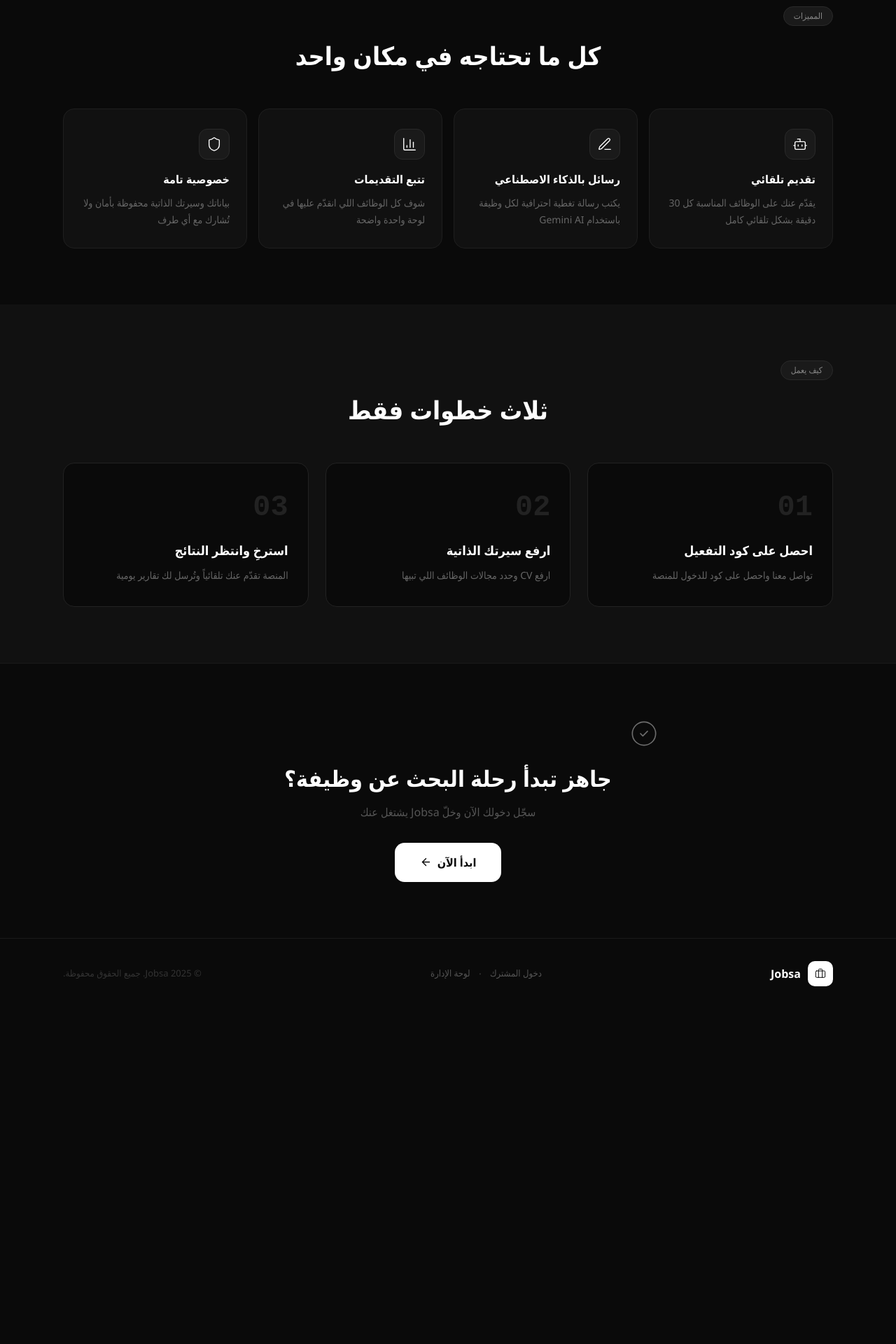
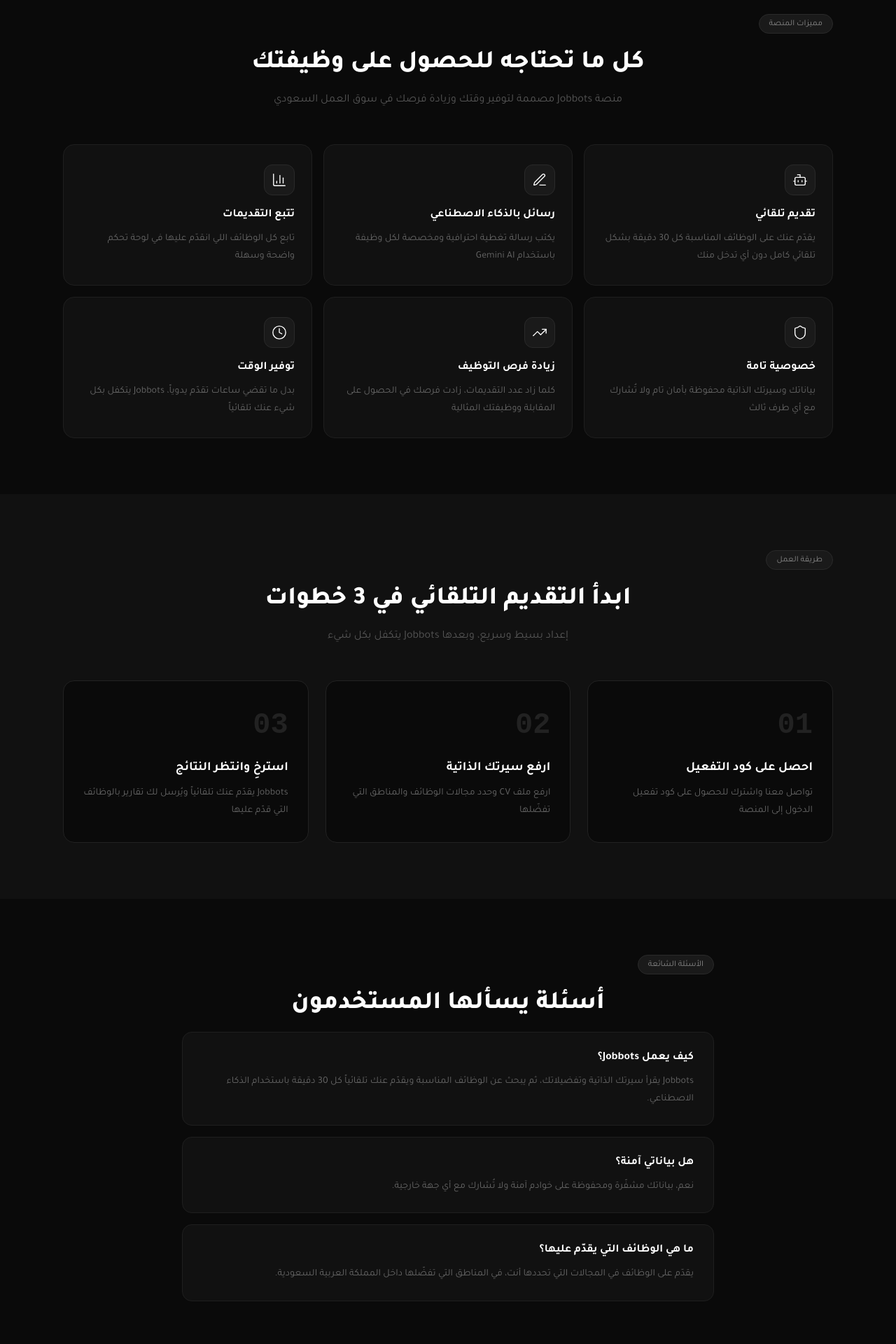
Before and after one commit to ahmedsupsa/bot-jobsa, a Next.js app in the folder admin_frontend/: page / in a window 1280 px wide. Shown: the part 860-2780 px from the top of the page at 70% size. Before the commit the page ends 2301 px from the top, so only its background shows below. Built offline with nearby package versions, Linux system fonts and the light colour scheme.

Commit message:
rebrand: Jobbots + Arabic font Tajawal + SEO metadata + expanded landing content

```diff
--- a/admin_frontend/app/layout.tsx
+++ b/admin_frontend/app/layout.tsx
@@ -2,8 +2,28 @@ import "./globals.css";
 import type { Metadata } from "next";
 
 export const metadata: Metadata = {
-  title: "Jobsa — بوت التقديم على الوظائف بالذكاء الاصطناعي",
-  description: "Jobsa بوت التقديم على الوظائف بالذكاء الاصطناعي — يقدّم عنك تلقائياً",
+  title: "Jobbots — بوت التقديم التلقائي على الوظائف بالذكاء الاصطناعي",
+  description:
+    "Jobbots يقدّم عنك على الوظائف تلقائياً باستخدام الذكاء الاصطناعي. وفّر وقتك، زد فرصك، واحصل على وظيفتك المثالية بدون جهد.",
+  keywords:
+    "تقديم تلقائي على الوظائف, بوت وظائف, ذكاء اصطناعي, jobbots, وظائف السعودية, Jobbots, التقديم على وظائف, بحث عن عمل",
+  openGraph: {
+    title: "Jobbots — بوت التقديم التلقائي على الوظائف",
+    description:
+      "Jobbots يقدّم عنك على المئات من الوظائف كل يوم تلقائياً. وفّر وقتك وزد فرصك في الحصول على وظيفة.",
+    url: "https://jobbots.org",
+    siteName: "Jobbots",
+    locale: "ar_SA",
+    type: "website",
+  },
+  twitter: {
+    card: "summary_large_image",
+    title: "Jobbots — بوت التقديم التلقائي على الوظائف",
+    description: "يقدّم عنك تلقائياً باستخدام الذكاء الاصطناعي",
+  },
+  alternates: {
+    canonical: "https://jobbots.org",
+  },
 };
 
 export default function RootLayout({
@@ -13,7 +33,17 @@ export default function RootLayout({
 }) {
   return (
     <html lang="ar" dir="rtl">
-      <body>{children}</body>
+      <head>
+        <link rel="preconnect" href="https://fonts.googleapis.com" />
+        <link rel="preconnect" href="https://fonts.gstatic.com" crossOrigin="anonymous" />
+        <link
+          href="https://fonts.googleapis.com/css2?family=Tajawal:wght@300;400;500;700;800;900&display=swap"
+          rel="stylesheet"
+        />
+      </head>
+      <body style={{ fontFamily: "'Tajawal', 'Segoe UI', Tahoma, sans-serif" }}>
+        {children}
+      </body>
     </html>
   );
 }
--- a/admin_frontend/app/login/page.tsx
+++ b/admin_frontend/app/login/page.tsx
@@ -39,7 +39,7 @@ export default function AdminLogin() {
       <div style={s.leftPanel}>
         <div style={s.brand}>
           <div style={s.brandLogo}><Briefcase size={28} strokeWidth={1.5} color="#0a0a0a" /></div>
-          <h1 style={s.brandName}>Jobsa</h1>
+          <h1 style={s.brandName}>Jobbots</h1>
         </div>
         <p style={s.brandTagline}>لوحة تحكم الإدارة<br />أدِر المنصة بكل سهولة</p>
         <div style={s.featureList}>
--- a/admin_frontend/app/page.tsx
+++ b/admin_frontend/app/page.tsx
@@ -2,7 +2,7 @@
 import Link from "next/link";
 import {
   Briefcase, Bot, PenLine, BarChart3, ArrowLeft,
-  CheckCircle2, Zap, Shield, Clock
+  CheckCircle2, Zap, Shield, Clock, Star, TrendingUp
 } from "lucide-react";
 
 export default function LandingPage() {
@@ -10,29 +10,45 @@ export default function LandingPage() {
     {
       icon: <Bot size={22} strokeWidth={1.5} />,
       title: "تقديم تلقائي",
-      desc: "يقدّم عنك على الوظائف المناسبة كل 30 دقيقة بشكل تلقائي كامل",
+      desc: "يقدّم عنك على الوظائف المناسبة كل 30 دقيقة بشكل تلقائي كامل دون أي تدخل منك",
     },
     {
       icon: <PenLine size={22} strokeWidth={1.5} />,
       title: "رسائل بالذكاء الاصطناعي",
-      desc: "يكتب رسالة تغطية احترافية لكل وظيفة باستخدام Gemini AI",
+      desc: "يكتب رسالة تغطية احترافية ومخصصة لكل وظيفة باستخدام Gemini AI",
     },
     {
       icon: <BarChart3 size={22} strokeWidth={1.5} />,
       title: "تتبع التقديمات",
-      desc: "شوف كل الوظائف اللي انقدّم عليها في لوحة واحدة واضحة",
+      desc: "تابع كل الوظائف اللي انقدّم عليها في لوحة تحكم واضحة وسهلة",
     },
     {
       icon: <Shield size={22} strokeWidth={1.5} />,
       title: "خصوصية تامة",
-      desc: "بياناتك وسيرتك الذاتية محفوظة بأمان ولا تُشارك مع أي طرف",
+      desc: "بياناتك وسيرتك الذاتية محفوظة بأمان تام ولا تُشارك مع أي طرف ثالث",
+    },
+    {
+      icon: <TrendingUp size={22} strokeWidth={1.5} />,
+      title: "زيادة فرص التوظيف",
+      desc: "كلما زاد عدد التقديمات، زادت فرصك في الحصول على المقابلة ووظيفتك المثالية",
+    },
+    {
+      icon: <Clock size={22} strokeWidth={1.5} />,
+      title: "توفير الوقت",
+      desc: "بدل ما تقضي ساعات تقدّم يدوياً، Jobbots يتكفل بكل شيء عنك تلقائياً",
     },
   ];
 
   const steps = [
-    { num: "01", title: "احصل على كود التفعيل", desc: "تواصل معنا واحصل على كود للدخول للمنصة" },
-    { num: "02", title: "ارفع سيرتك الذاتية", desc: "ارفع CV وحدد مجالات الوظائف اللي تبيها" },
-    { num: "03", title: "استرخِ وانتظر النتائج", desc: "المنصة تقدّم عنك تلقائياً وتُرسل لك تقارير يومية" },
+    { num: "01", title: "احصل على كود التفعيل", desc: "تواصل معنا واشترك للحصول على كود تفعيل الدخول إلى المنصة" },
+    { num: "02", title: "ارفع سيرتك الذاتية", desc: "ارفع ملف CV وحدد مجالات الوظائف والمناطق التي تفضّلها" },
+    { num: "03", title: "استرخِ وانتظر النتائج", desc: "Jobbots يقدّم عنك تلقائياً ويُرسل لك تقارير بالوظائف التي قدّم عليها" },
+  ];
+
+  const faqs = [
+    { q: "كيف يعمل Jobbots؟", a: "Jobbots يقرأ سيرتك الذاتية وتفضيلاتك، ثم يبحث عن الوظائف المناسبة ويقدّم عنك تلقائياً كل 30 دقيقة باستخدام الذكاء الاصطناعي." },
+    { q: "هل بياناتي آمنة؟", a: "نعم، بياناتك مشفّرة ومحفوظة على خوادم آمنة ولا تُشارك مع أي جهة خارجية." },
+    { q: "ما هي الوظائف التي يقدّم عليها؟", a: "يقدّم على الوظائف في المجالات التي تحددها أنت، في المناطق التي تفضّلها داخل المملكة العربية السعودية." },
   ];
 
   return (
@@ -44,7 +60,7 @@ export default function LandingPage() {
             <div style={s.logoIcon}>
               <Briefcase size={20} strokeWidth={1.5} color="#0a0a0a" />
             </div>
-            <span style={s.logoText}>Jobsa</span>
+            <span style={s.logoText}>Jobbots</span>
           </div>
           <div style={s.navLinks}>
             <Link href="/portal/login" style={s.navBtn}>
@@ -65,12 +81,12 @@ export default function LandingPage() {
           <span style={s.heroAccent}>تلقائياً وبذكاء</span>
         </h1>
         <p style={s.heroSub}>
-          Jobsa يقدّم عنك على المئات من الوظائف تلقائياً يومياً<br />
-          بينما أنت مرتاح — بدون جهد وبنتائج حقيقية
+          Jobbots يقدّم عنك على المئات من الوظائف يومياً بالذكاء الاصطناعي<br />
+          وفّر وقتك وزد فرصك — بدون جهد وبنتائج حقيقية
         </p>
         <div style={s.heroCtas}>
           <Link href="/portal/login" style={s.ctaPrimary}>
-            ابدأ الآن
+            ابدأ الآن مجاناً
             <ArrowLeft size={17} strokeWidth={2} />
           </Link>
           <Link href="/portal/login" style={s.ctaSecondary}>
@@ -94,8 +110,11 @@ export default function LandingPage() {
       {/* ── FEATURES ── */}
       <section style={s.section}>
         <div style={s.sectionInner}>
-          <div style={s.sectionTag}>المميزات</div>
-          <h2 style={s.sectionTitle}>كل ما تحتاجه في مكان واحد</h2>
+          <div style={s.sectionTag}>مميزات المنصة</div>
+          <h2 style={s.sectionTitle}>كل ما تحتاجه للحصول على وظيفتك</h2>
+          <p style={s.sectionDesc}>
+            منصة Jobbots مصممة لتوفير وقتك وزيادة فرصك في سوق العمل السعودي
+          </p>
           <div style={s.featureGrid}>
             {features.map((f, i) => (
               <div key={i} style={s.featureCard}>
@@ -111,8 +130,11 @@ export default function LandingPage() {
       {/* ── HOW IT WORKS ── */}
       <section style={{ ...s.section, background: "#111" }}>
         <div style={s.sectionInner}>
-          <div style={s.sectionTag}>كيف يعمل</div>
-          <h2 style={s.sectionTitle}>ثلاث خطوات فقط</h2>
+          <div style={s.sectionTag}>طريقة العمل</div>
+          <h2 style={s.sectionTitle}>ابدأ التقديم التلقائي في 3 خطوات</h2>
+          <p style={s.sectionDesc}>
+            إعداد بسيط وسريع، وبعدها Jobbots يتكفل بكل شيء
+          </p>
           <div style={s.stepsGrid}>
             {steps.map((st, i) => (
               <div key={i} style={s.stepCard}>
@@ -125,12 +147,30 @@ export default function LandingPage() {
         </div>
       </section>
 
+      {/* ── FAQ ── */}
+      <section style={s.section}>
+        <div style={{ ...s.sectionInner, maxWidth: 760 }}>
+          <div style={s.sectionTag}>الأسئلة الشائعة</div>
+          <h2 style={s.sectionTitle}>أسئلة يسألها المستخدمون</h2>
+          <div style={{ display: "flex", flexDirection: "column", gap: 16 }}>
+            {faqs.map((faq, i) => (
+              <div key={i} style={s.faqCard}>
+                <h3 style={s.faqQ}>{faq.q}</h3>
+                <p style={s.faqA}>{faq.a}</p>
+              </div>
+            ))}
+          </div>
+        </div>
+      </section>
+
       {/* ── CTA BANNER ── */}
       <section style={s.ctaBanner}>
         <div style={s.ctaBannerInner}>
           <CheckCircle2 size={40} strokeWidth={1} color="#fff" style={{ opacity: 0.4, marginBottom: 20 }} />
           <h2 style={s.ctaBannerTitle}>جاهز تبدأ رحلة البحث عن وظيفة؟</h2>
-          <p style={s.ctaBannerSub}>سجّل دخولك الآن وخلّ Jobsa يشتغل عنك</p>
+          <p style={s.ctaBannerSub}>
+            سجّل دخولك الآن وخلّ Jobbots يشتغل عنك ويقدّم على الوظائف بدلاً منك
+          </p>
           <Link href="/portal/login" style={s.ctaBannerBtn}>
             ابدأ الآن
             <ArrowLeft size={17} strokeWidth={2} />
@@ -145,20 +185,21 @@ export default function LandingPage() {
             <div style={s.logoIcon}>
               <Briefcase size={16} strokeWidth={1.5} color="#0a0a0a" />
             </div>
-            <span style={{ ...s.logoText, fontSize: 16 }}>Jobsa</span>
+            <span style={{ ...s.logoText, fontSize: 16 }}>Jobbots</span>
           </div>
           <div style={s.footerLinks}>
             <Link href="/portal/login" style={s.footerLink}>دخول المشترك</Link>
             <span style={{ color: "#333" }}>·</span>
             <Link href="/login" style={s.footerLink}>لوحة الإدارة</Link>
           </div>
-          <div style={s.footerCopy}>© 2025 Jobsa. جميع الحقوق محفوظة.</div>
+          <div style={s.footerCopy}>© 2025 Jobbots. جميع الحقوق محفوظة.</div>
         </div>
       </footer>
 
       <style>{`
+        * { box-sizing: border-box; }
         a { text-decoration: none; }
-        * { box-sizing: border-box; }
+        body { font-family: 'Tajawal', 'Segoe UI', Tahoma, sans-serif !important; }
         @media (max-width: 768px) {
           .hero-title { font-size: 36px !important; }
           .features-grid { grid-template-columns: 1fr 1fr !important; }
@@ -171,23 +212,23 @@ export default function LandingPage() {
 }
 
 const s: Record<string, React.CSSProperties> = {
-  page: { background: "#0a0a0a", minHeight: "100vh", color: "#fff", fontFamily: "'Segoe UI', Tahoma, sans-serif" },
+  page: { background: "#0a0a0a", minHeight: "100vh", color: "#fff", fontFamily: "'Tajawal', 'Segoe UI', Tahoma, sans-serif" },
 
   /* NAV */
-  nav: { position: "sticky", top: 0, zIndex: 50, borderBottom: "1px solid #1a1a1a", background: "rgba(10,10,10,0.85)", backdropFilter: "blur(12px)" },
+  nav: { position: "sticky", top: 0, zIndex: 50, borderBottom: "1px solid #1a1a1a", background: "rgba(10,10,10,0.9)", backdropFilter: "blur(12px)" },
   navInner: { maxWidth: 1100, margin: "0 auto", padding: "0 24px", height: 64, display: "flex", alignItems: "center", justifyContent: "space-between" },
   logo: { display: "flex", alignItems: "center", gap: 10 },
   logoIcon: { width: 36, height: 36, borderRadius: 10, background: "#fff", display: "flex", alignItems: "center", justifyContent: "center" },
-  logoText: { color: "#fff", fontWeight: 800, fontSize: 20 },
+  logoText: { color: "#fff", fontWeight: 800, fontSize: 20, letterSpacing: "-0.5px" },
   navLinks: { display: "flex", gap: 12, alignItems: "center" },
   navBtn: { padding: "8px 18px", borderRadius: 10, border: "1px solid #2a2a2a", color: "#ccc", fontSize: 14, fontWeight: 500, background: "transparent", cursor: "pointer" },
 
   /* HERO */
   hero: { maxWidth: 860, margin: "0 auto", padding: "100px 24px 80px", textAlign: "center" },
-  heroBadge: { display: "inline-flex", alignItems: "center", gap: 6, background: "#1a1a1a", border: "1px solid #2a2a2a", borderRadius: 100, padding: "6px 14px", fontSize: 12, color: "#999", marginBottom: 32 },
-  heroTitle: { fontSize: 60, fontWeight: 900, lineHeight: 1.15, margin: "0 0 20px", color: "#fff" },
-  heroAccent: { color: "#fff", opacity: 0.5 },
-  heroSub: { fontSize: 18, color: "#666", lineHeight: 1.8, margin: "0 0 40px" },
+  heroBadge: { display: "inline-flex", alignItems: "center", gap: 6, background: "#1a1a1a", border: "1px solid #2a2a2a", borderRadius: 100, padding: "6px 14px", fontSize: 13, color: "#999", marginBottom: 32 },
+  heroTitle: { fontSize: 60, fontWeight: 900, lineHeight: 1.2, margin: "0 0 20px", color: "#fff" },
+  heroAccent: { color: "#fff", opacity: 0.45 },
+  heroSub: { fontSize: 18, color: "#666", lineHeight: 1.9, margin: "0 0 40px" },
   heroCtas: { display: "flex", gap: 12, justifyContent: "center", flexWrap: "wrap", marginBottom: 60 },
   ctaPrimary: {
     display: "inline-flex", alignItems: "center", gap: 8,
@@ -208,27 +249,33 @@ const s: Record<string, React.CSSProperties> = {
   section: { padding: "80px 24px" },
   sectionInner: { maxWidth: 1100, margin: "0 auto" },
   sectionTag: { display: "inline-block", background: "#1a1a1a", border: "1px solid #2a2a2a", borderRadius: 100, padding: "4px 14px", fontSize: 12, color: "#888", marginBottom: 16 },
-  sectionTitle: { fontSize: 36, fontWeight: 800, color: "#fff", margin: "0 0 48px", textAlign: "center" },
+  sectionTitle: { fontSize: 36, fontWeight: 800, color: "#fff", margin: "0 0 12px", textAlign: "center" },
+  sectionDesc: { fontSize: 16, color: "#555", textAlign: "center", margin: "0 0 48px", lineHeight: 1.7 },
 
   /* FEATURES */
-  featureGrid: { display: "grid", gridTemplateColumns: "repeat(4, 1fr)", gap: 16 },
+  featureGrid: { display: "grid", gridTemplateColumns: "repeat(3, 1fr)", gap: 16 },
   featureCard: { background: "#111", border: "1px solid #1f1f1f", borderRadius: 16, padding: "28px 24px" },
   featureIcon: { width: 44, height: 44, borderRadius: 12, background: "#1a1a1a", border: "1px solid #2a2a2a", display: "flex", alignItems: "center", justifyContent: "center", color: "#fff", marginBottom: 16 },
   featureTitle: { fontSize: 16, fontWeight: 700, color: "#fff", margin: "0 0 10px" },
-  featureDesc: { fontSize: 14, color: "#666", lineHeight: 1.7, margin: 0 },
+  featureDesc: { fontSize: 14, color: "#666", lineHeight: 1.8, margin: 0 },
 
   /* STEPS */
   stepsGrid: { display: "grid", gridTemplateColumns: "repeat(3, 1fr)", gap: 24 },
   stepCard: { background: "#0a0a0a", border: "1px solid #222", borderRadius: 16, padding: "32px 28px" },
   stepNum: { fontSize: 42, fontWeight: 900, color: "#222", marginBottom: 16, fontFamily: "monospace" },
   stepTitle: { fontSize: 18, fontWeight: 700, color: "#fff", margin: "0 0 10px" },
-  stepDesc: { fontSize: 14, color: "#666", lineHeight: 1.7, margin: 0 },
+  stepDesc: { fontSize: 14, color: "#666", lineHeight: 1.8, margin: 0 },
+
+  /* FAQ */
+  faqCard: { background: "#111", border: "1px solid #1f1f1f", borderRadius: 14, padding: "24px 28px" },
+  faqQ: { fontSize: 16, fontWeight: 700, color: "#fff", margin: "0 0 10px" },
+  faqA: { fontSize: 14, color: "#666", lineHeight: 1.8, margin: 0 },
 
   /* CTA BANNER */
   ctaBanner: { padding: "80px 24px", background: "#0a0a0a", borderTop: "1px solid #1a1a1a" },
   ctaBannerInner: { maxWidth: 600, margin: "0 auto", textAlign: "center" },
   ctaBannerTitle: { fontSize: 32, fontWeight: 800, color: "#fff", margin: "0 0 12px" },
-  ctaBannerSub: { fontSize: 16, color: "#555", margin: "0 0 32px" },
+  ctaBannerSub: { fontSize: 16, color: "#555", margin: "0 0 32px", lineHeight: 1.7 },
   ctaBannerBtn: {
     display: "inline-flex", alignItems: "center", gap: 8,
     background: "#fff", color: "#0a0a0a", padding: "16px 36px",
--- a/admin_frontend/app/portal/layout.tsx
+++ b/admin_frontend/app/portal/layout.tsx
@@ -1,6 +1,6 @@
 import type { Metadata } from "next";
 
-export const metadata: Metadata = { title: "Jobsa | بوابة المستخدمين" };
+export const metadata: Metadata = { title: "Jobbots | بوابة المستخدمين" };
 
 export default function PortalLayout({ children }: { children: React.ReactNode }) {
   return (
--- a/admin_frontend/app/portal/login/page.tsx
+++ b/admin_frontend/app/portal/login/page.tsx
@@ -91,7 +91,7 @@ export default function PortalLogin() {
       <div style={s.leftPanel}>
         <div style={s.brand}>
           <div style={s.brandLogo}><Briefcase size={28} strokeWidth={1.5} color="#0a0a0a" /></div>
-          <h1 style={s.brandName}>Jobsa</h1>
+          <h1 style={s.brandName}>Jobbots</h1>
         </div>
         <p style={s.brandTagline}>التقديم التلقائي على الوظائف<br />بالذكاء الاصطناعي</p>
         <div style={s.featureList}>
--- a/admin_frontend/components/portal-shell.tsx
+++ b/admin_frontend/components/portal-shell.tsx
@@ -31,7 +31,7 @@ export function PortalShell({ children }: { children: React.ReactNode }) {
             <Briefcase size={20} strokeWidth={1.5} color="#0a0a0a" />
           </div>
           <div>
-            <p style={s.logoName}>Jobsa</p>
+            <p style={s.logoName}>Jobbots</p>
             <p style={s.logoSub}>بوابة المستخدمين</p>
           </div>
         </div>
--- a/admin_frontend/components/shell.tsx
+++ b/admin_frontend/components/shell.tsx
@@ -34,7 +34,7 @@ export default function Shell({ children }: { children: React.ReactNode }) {
             <Briefcase size={18} className="text-black" strokeWidth={1.5} />
           </div>
           <div>
-            <div className="text-sm font-bold text-white">Jobsa</div>
+            <div className="text-sm font-bold text-white">Jobbots</div>
             <div className="text-xs text-slate-500">لوحة الإدارة</div>
           </div>
         </div>
@@ -94,7 +94,7 @@ export default function Shell({ children }: { children: React.ReactNode }) {
             <div className="flex h-7 w-7 items-center justify-center rounded-lg bg-white">
               <Briefcase size={14} className="text-black" strokeWidth={1.5} />
             </div>
-            <span className="text-sm font-semibold text-white">Jobsa</span>
+            <span className="text-sm font-semibold text-white">Jobbots</span>
           </div>
           <button
             onClick={() => setMobileOpen(true)}
```
